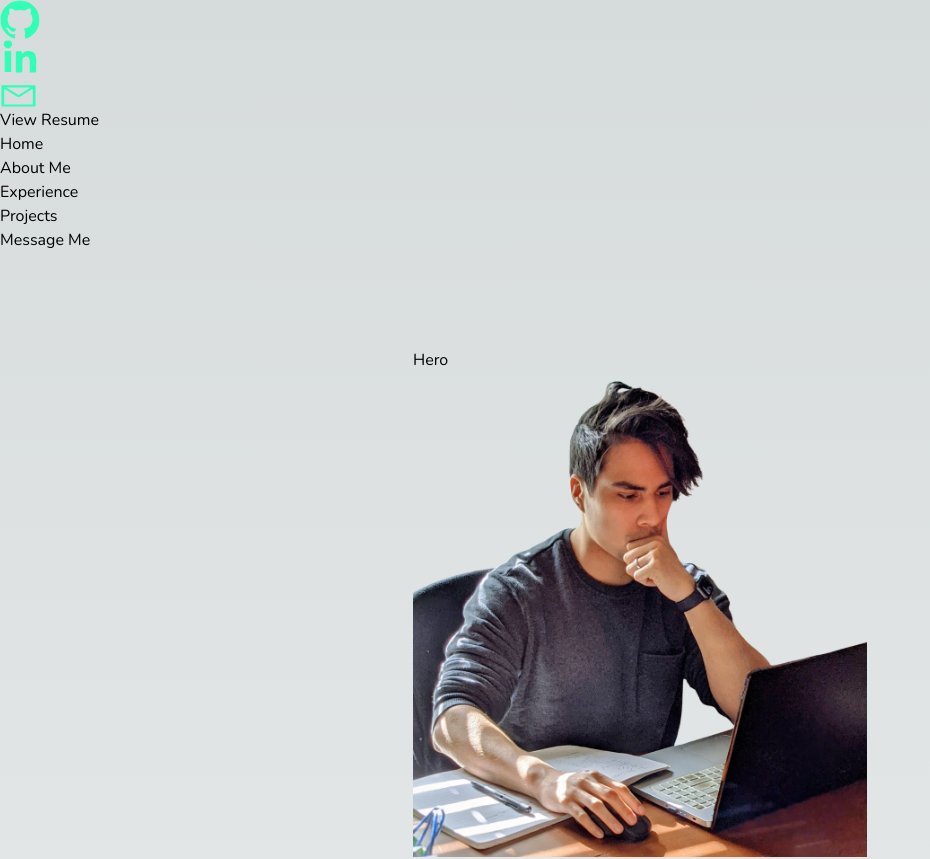
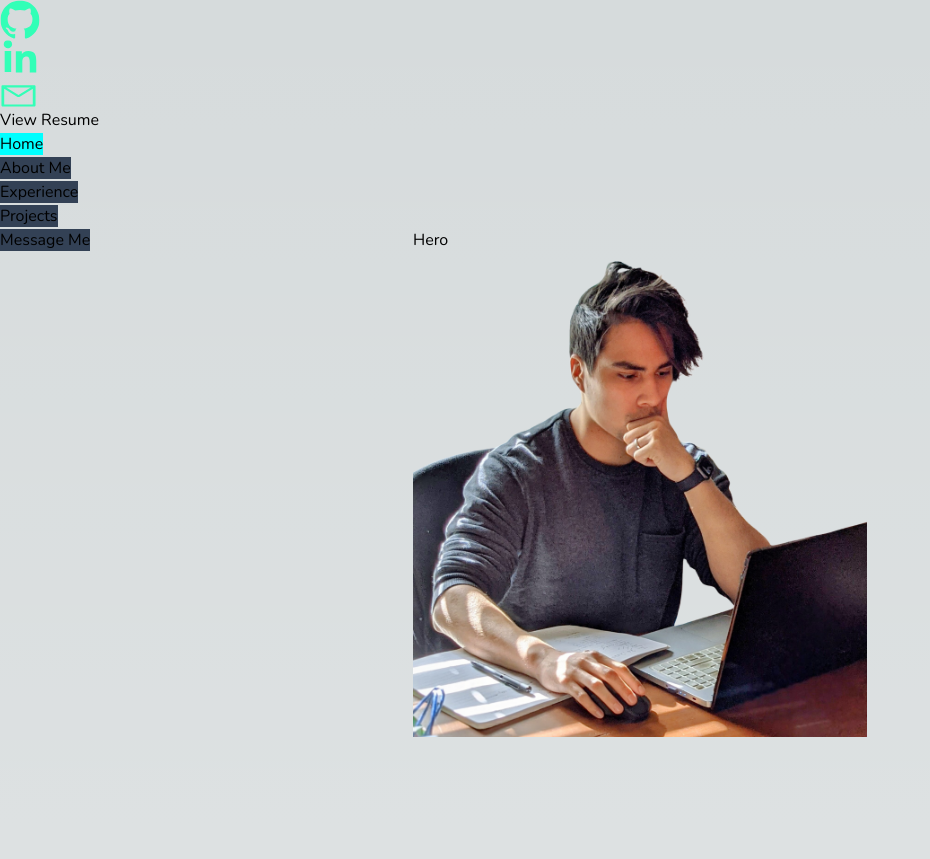
Before and after one commit to Cris-Morales/Cris-Morales-Portfolio-Website, a Next.js app: page / in a window 1280 px wide. Shown: the top 859 px of the page, without its empty margins (0-930 px from the left). Built offline with nearby package versions, Linux system fonts and the light colour scheme.

Commit message:
setup for layout work to be done for nav, header, and content

```diff
--- a/app/globals.css
+++ b/app/globals.css
@@ -18,12 +18,9 @@
 
 body {
   color: rgb(var(--foreground-rgb));
-  background: linear-gradient(
-      to bottom,
+  background: linear-gradient(to bottom,
       transparent,
-      rgb(var(--background-end-rgb))
-    )
-    rgb(var(--background-start-rgb));
+      rgb(var(--background-end-rgb))) rgb(var(--background-start-rgb));
 }
 
 @layer utilities {
@@ -31,3 +28,7 @@ body {
     text-wrap: balance;
   }
 }
+
+a[class*="active"] {
+  background-color: aqua;
+}
--- /dev/null
+++ b/app/lib/scrollScript.ts
@@ -0,0 +1,18 @@
+export default function scrollScript() {
+    let sections = document.querySelectorAll('section');
+    let navLinks = document.querySelectorAll('nav a');
+    window.onscroll = () => {
+        sections.forEach(sec => {
+            let top = window.scrollY;
+            let offset = sec.offsetTop - 150;
+            let height = sec.offsetHeight;
+            let id = sec.getAttribute('id');
+            if (top >= offset && top < offset + height) {
+                navLinks.forEach(links => {
+                    links.classList.remove('active');
+                    document.querySelector('header nav a[href*=' + id + ']')?.classList.add('active');
+                });
+            };
+        })
+    }
+}
--- a/app/page.tsx
+++ b/app/page.tsx
@@ -9,7 +9,6 @@ import TalksAndPubs from "./ui/projects/talksAndPubs/TalksAndPubs";
 import Contact from "./ui/contact/Contact";
 
 export default function Home() {
-
   return (
     <main className="flex min-h-screen flex-col items-center justify-between p-24">
       <Hero />
--- a/app/ui/Header.tsx
+++ b/app/ui/Header.tsx
@@ -1,45 +1,46 @@
 import Image from "next/image"
+import Link from "next/link"
 
 export default function Header() {
 
     return (
-        <header>
+        <header className="">
             <ul>
                 <li>
-                    <a href='https://github.com/Cris-Morales'>
+                    <Link href='https://github.com/Cris-Morales'>
                         <Image
                             src="/github.svg"
                             alt="Cristian's Github Profile Link"
                             width={40}
                             height={40}
                         />
-                    </a>
+                    </Link>
                 </li>
                 <li>
-                    <a href='https://www.linkedin.com/in/Cris-Morales/'>
+                    <Link href='https://www.linkedin.com/in/Cris-Morales/'>
                         <Image
                             src="/linkedIn.svg"
                             alt="Cristian's LinkedIn Profile Link"
                             width={40}
                             height={34}
                         />
-                    </a>
+                    </Link>
                 </li>
                 <li>
-                    <a href='mailto:CrisMorales@protonmail.com'>
+                    <Link href='mailto:CrisMorales@protonmail.com'>
                         <Image
                             src="/email.svg"
                             alt="Cristian's Buisness Email"
                             width={37}
                             height={34}
                         />
-                    </a>
+                    </Link>
                 </li>
             </ul>
             <div>
-                <a href='/CristianMorales-Resume.pdf' download>
+                <Link href='/CristianMorales-Resume.pdf' download>
                     View Resume
-                </a>
+                </Link>
             </div>
         </header>
     )
--- a/app/ui/about/AboutMe.tsx
+++ b/app/ui/about/AboutMe.tsx
@@ -4,7 +4,7 @@ import Image from "next/image"
 export default function AboutMe() {
 
     return (
-        <section id='about'>
+        <section id='about' className="h-screen">
             <div>
                 About
             </div>
--- a/app/ui/contact/Contact.tsx
+++ b/app/ui/contact/Contact.tsx
@@ -2,7 +2,7 @@
 export default function Contact() {
 
     return (
-        <section id='contact'>
+        <section id='contact' className="h-screen">
             Contact
         </section>
     )
--- a/app/ui/experience/ExperienceSection.tsx
+++ b/app/ui/experience/ExperienceSection.tsx
@@ -2,7 +2,7 @@
 export default function Experience() {
 
     return (
-        <section id='experience'>
+        <section id='experience' className="h-screen">
             <div>
                 Experience
             </div>
--- a/app/ui/hero/Hero.tsx
+++ b/app/ui/hero/Hero.tsx
@@ -4,7 +4,7 @@ import Image from "next/image"
 export default function Hero() {
 
     return (
-        <section id='home'>
+        <section id='home' className="h-screen">
             <div>
                 Hero
             </div>
--- a/app/ui/Navbar.tsx
+++ b/app/ui/navbar/Navbar.tsx
@@ -1,50 +1,62 @@
 'use client'
-import Image from "next/image"
+import Link from "next/link"
 
 export default function Navbar() {
 
+    const handleScroll = (e: React.MouseEvent<HTMLAnchorElement, MouseEvent>) => {
+        e.preventDefault();
+
+        const href = e.currentTarget.href;
+        const targetId = href.replace(/.*\#/, "");
+        const elem = document.getElementById(targetId);
+        window.scrollTo({
+            top: elem?.getBoundingClientRect().top,
+            behavior: "smooth",
+        });
+    };
+
     return (
-        <nav>
+        <nav className="flex flex-col justify-center fixed">
             <ul>
                 <li>
-                    <a className='active' href='#home'>
+                    <Link className='bg-slate-700 active' href='#home' onClick={handleScroll}>
                         <span className="" />
                         <span className="">
                             Home
                         </span>
-                    </a>
+                    </Link>
                 </li>
                 <li>
-                    <a href='#about'>
+                    <Link href='#about' className='bg-slate-700' onClick={handleScroll}>
                         <span className="" />
                         <span className="">
                             About Me
                         </span>
-                    </a>
+                    </Link>
                 </li>
                 <li>
-                    <a href='#experience'>
+                    <Link href='#experience' className='bg-slate-700' onClick={handleScroll}>
                         <span className="" />
                         <span className="">
                             Experience
                         </span>
-                    </a>
+                    </Link>
                 </li>
                 <li>
-                    <a href='#projects'>
+                    <Link href='#projects' className='bg-slate-700' onClick={handleScroll}>
                         <span className="" />
                         <span className="">
                             Projects
                         </span>
-                    </a>
+                    </Link>
                 </li>
                 <li>
-                    <a href='#contact'>
+                    <Link href='#contact' className='bg-slate-700' onClick={handleScroll}>
                         <span className="" />
                         <span className="">
                             Message Me
                         </span>
-                    </a>
+                    </Link>
                 </li>
             </ul>
         </nav>
--- a/app/ui/projects/Projects.tsx
+++ b/app/ui/projects/Projects.tsx
@@ -4,7 +4,7 @@ import Image from "next/image"
 export default function Projects() {
 
     return (
-        <section id='projects'>
+        <section id='projects' className="h-screen">
             <div>
                 Projects
             </div>
```
Also changed, not shown: app/layout.tsx (+5 -4 lines).
